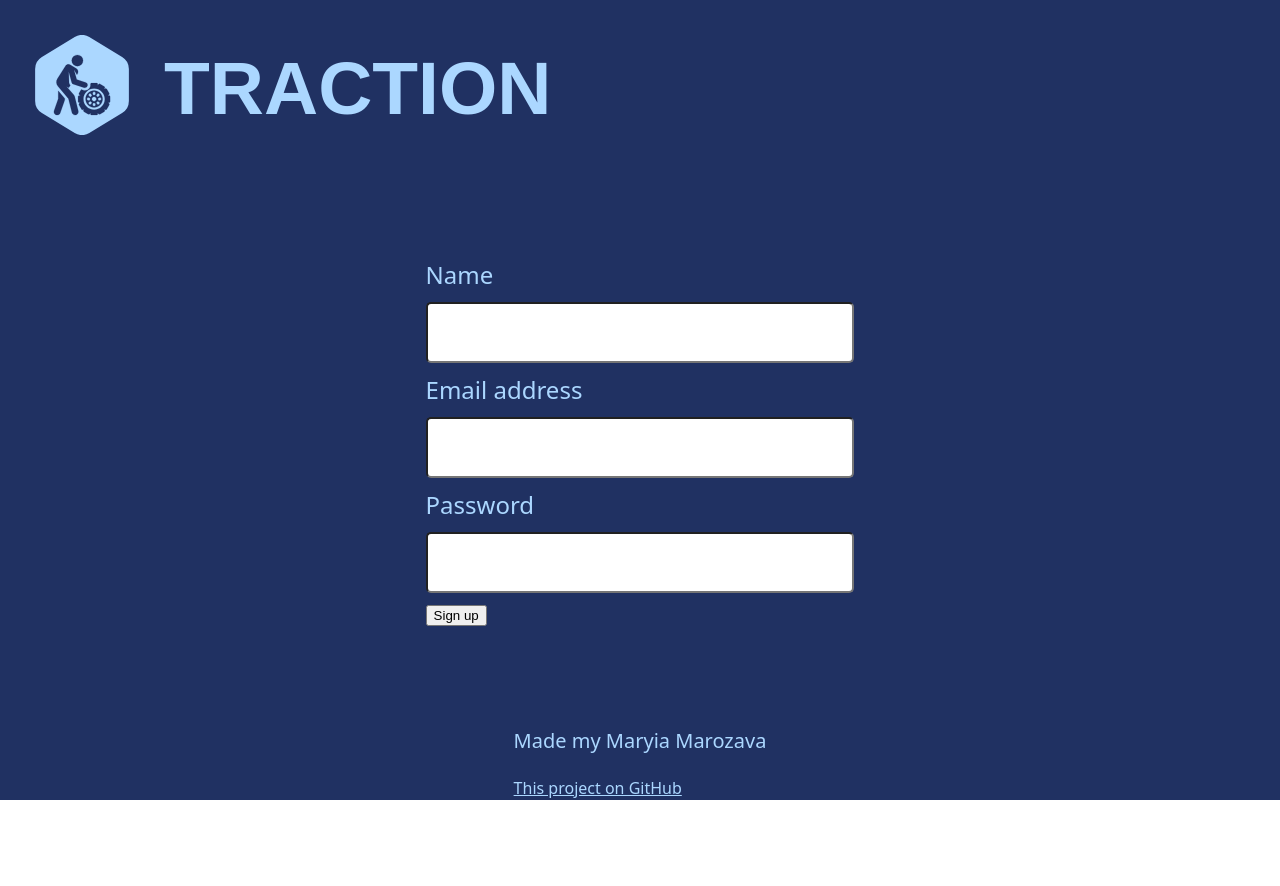
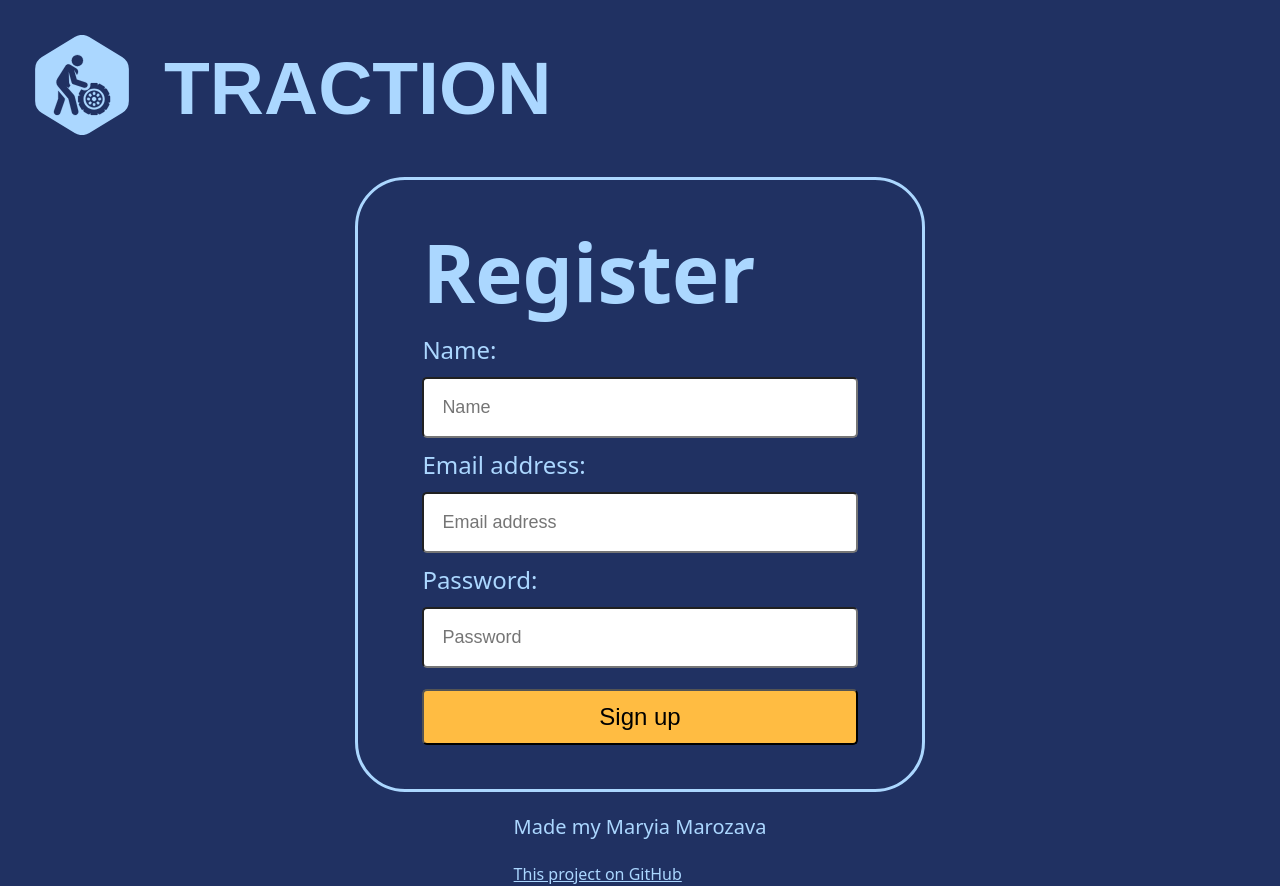
Before and after one commit to marmaryia/job-application-tracker, a React (Vite) app: page /register in a window 1280 px wide. Before the commit the page ends 800 px from the top, so only its background shows below. Built offline with nearby package versions, Linux system fonts and the light colour scheme; a web font is replaced by a local one.

Commit message:
add styling to register form

```diff
--- a/src/components/Login.tsx
+++ b/src/components/Login.tsx
@@ -60,7 +60,7 @@ function Login() {
         />
         <br />
         {loggingInError?.unknownError && <p>{loggingInError.message}</p>}
-        <button className="login-button">Log in</button>
+        <button className="auth-button">Log in</button>
         {loggingInError?.authenticationError && (
           <p className="error-message">{loggingInError.message}</p>
         )}
--- a/src/components/Register.tsx
+++ b/src/components/Register.tsx
@@ -54,47 +54,59 @@ function Register() {
 
   return (
     <section>
-      <form action="submit" onSubmit={registerUser}>
-        <label htmlFor="name">Name</label>
+      <form action="submit" onSubmit={registerUser} className="auth-form">
+        <h2>Register</h2>
+        <label htmlFor="name">Name:</label>
         <input
           type="text"
           id="name"
           value={userData.name}
+          placeholder="Name"
           onChange={(event) => {
             handleDataInput(event.target.value, "name");
           }}
         />
         <br />
-        <label htmlFor="email">Email address</label>
+        <label htmlFor="email">Email address:</label>
         <input
           type="text"
           id="email"
           value={userData.email}
+          placeholder="Email address"
           onChange={(event) => {
             handleDataInput(event.target.value, "email");
           }}
         />
-        {serverError?.duplicateUser && <p>{serverError.message}</p>}
         <br />
-        <label htmlFor="password">Password</label>
+        {serverError?.duplicateUser && (
+          <p className="error-message">{serverError.message}</p>
+        )}
+        <label htmlFor="password">Password:</label>
         <input
           type="password"
           id="password"
           value={userData.password}
+          placeholder="Password"
           onChange={(event) => {
             setInvalidPassword(false);
             handleDataInput(event.target.value, "password");
           }}
         />
         {invalidPassword && (
-          <p>The password must contain at least 8 characters and no spaces</p>
+          <p className="error-message">
+            The password must contain at least 8 characters and no spaces
+          </p>
         )}
         <br />
-        {missingData && <p>Please fill in all the fields</p>}
+        {missingData && (
+          <p className="error-message">Please fill in all the fields</p>
+        )}
         {serverError?.unknownError && (
           <p>Something has gone wrong, please try again</p>
         )}
-        <button type="submit">Sign up</button>
+        <button type="submit" className="auth-button">
+          Sign up
+        </button>
       </form>
     </section>
   );
--- a/src/styles/Login.css
+++ b/src/styles/Login.css
@@ -7,7 +7,7 @@
 
 
 
-.login-button {
+.auth-button {
    background-color: var(--accent-color);
    width: 100%;
    padding: 0.5em;
```
